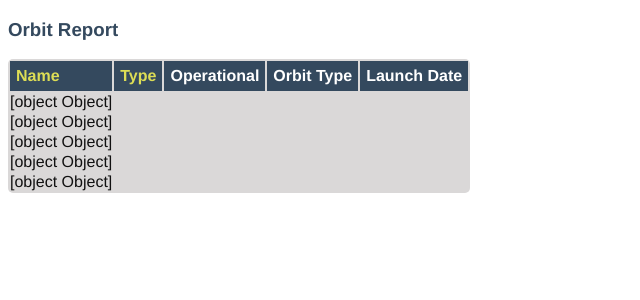
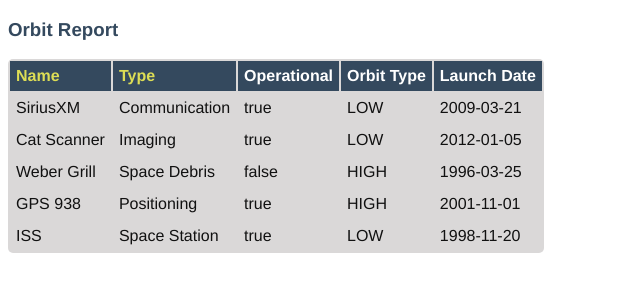
Before and after one commit to rafacanoaudio/orbit-report, an Angular app: page / in a window 1280 px wide. Shown: the top 300 px of the page, without its empty margins (0-640 px from the left). Built offline with nearby package versions, Linux system fonts and the light colour scheme.

Commit message:
step 4 completed

```diff
--- a/src/app/orbit-list/orbit-list.component.html
+++ b/src/app/orbit-list/orbit-list.component.html
@@ -8,5 +8,12 @@
       <th>Launch Date</th>
    </tr>
    <!-- TODO: put <tr *ngFor=""></tr> here -->
-   <tr *ngFor="let satellite of satellites">{{satellite}}</tr>
+   <tr *ngFor="let satellite of satellites">
+   <td>{{satellite.name}}</td>
+   <td>{{satellite.type}}</td>
+   <td>{{satellite.operational}}</td>
+   <td>{{satellite.orbitType}}</td>
+   <td>{{satellite.launchDate}}</td>
+   </tr>
+
 </table>
```
